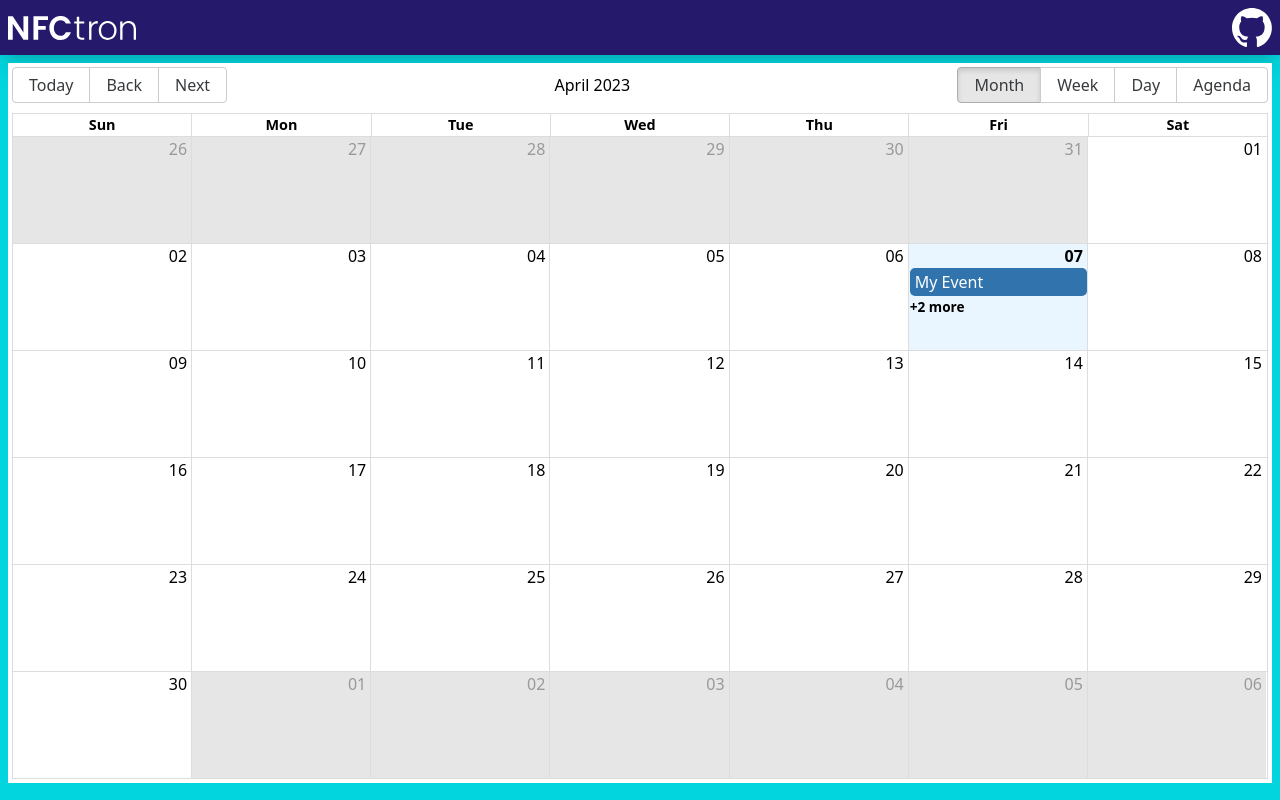
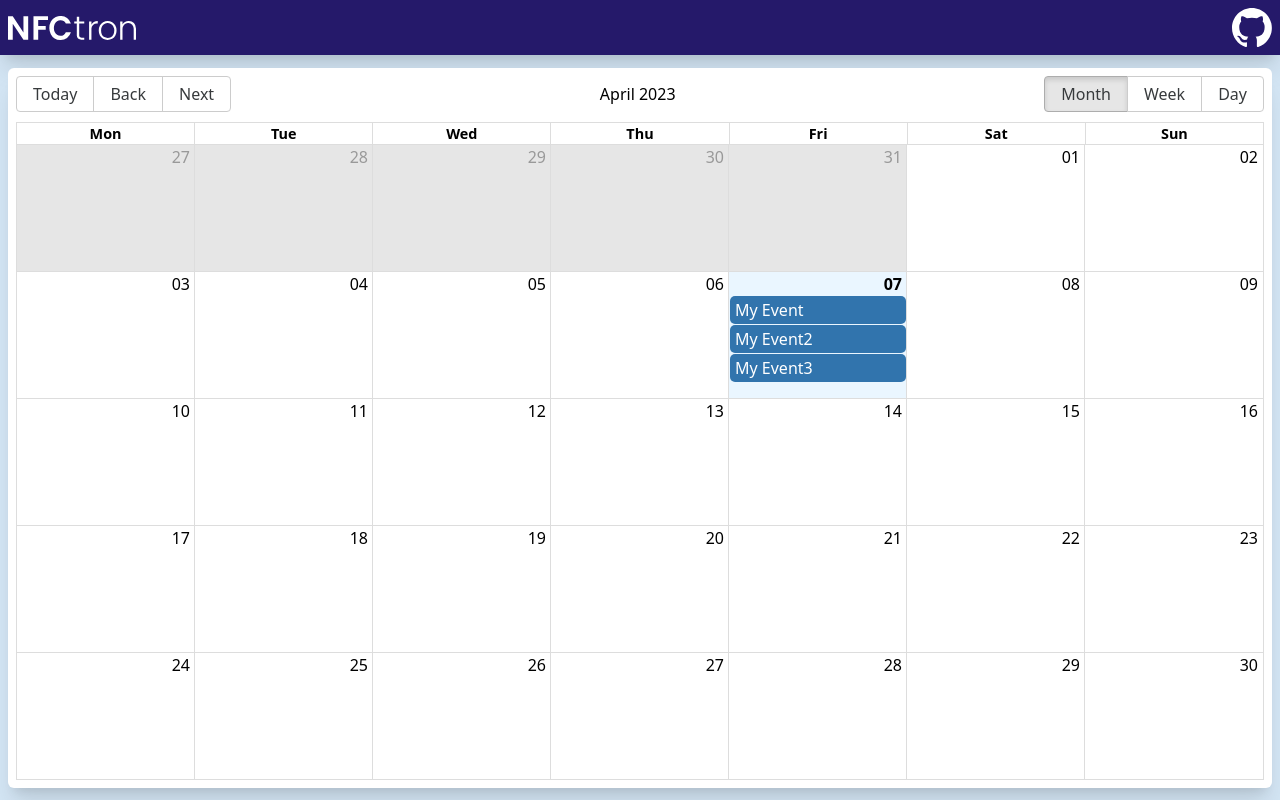
Before and after one commit to mrtnprzk/nfctron-calendar, a Next.js app: page / in a window 1280 px wide. Built offline with nearby package versions, Linux system fonts and the light colour scheme.

Commit message:
[UPDATE] styling + prepared function to add event

```diff
--- a/src/components/BigCalendar/BigCalendar.tsx
+++ b/src/components/BigCalendar/BigCalendar.tsx
@@ -6,9 +6,19 @@ import 'react-big-calendar/lib/css/react-big-calendar.css'
 
 interface BigCalendarProps {
     events: Event[]
+    handleSelectSlot: (event: Event) => void
+    handleSelectEvent: (event: Event) => void
 }
 
-const BigCalendar: FC<BigCalendarProps> = ({ events }) => {
+//to start week from monday
+moment.locale('en-US', {
+    week: {
+        dow: 1,
+        doy: 1,
+    },
+})
+
+const BigCalendar: FC<BigCalendarProps> = ({ events, handleSelectSlot, handleSelectEvent }) => {
     const localizer = momentLocalizer(moment)
 
     return (
@@ -17,8 +27,12 @@ const BigCalendar: FC<BigCalendarProps> = ({ events }) => {
             events={events}
             startAccessor="start"
             endAccessor="end"
-            style={{ height: '90vh' }}
-            className="bg-white p-1"
+            style={{ height: '90vh', padding: '0.5rem' }}
+            className="bg-white shadow-xl rounded-md"
+            onSelectEvent={handleSelectEvent}
+            onSelectSlot={handleSelectSlot}
+            selectable
+            views={['month', 'week', 'day']}
         />
     )
 }
--- a/src/components/Header/Header.tsx
+++ b/src/components/Header/Header.tsx
@@ -4,8 +4,8 @@ import { FC } from 'react'
 
 const Header: FC = ({}) => {
     return (
-        <header className="bg-nfcPurple shadow-xl p-2">
-            <div className="container flex justify-between items-center mx-auto">
+        <header className="bg-nfcPurpleDark shadow-xl p-2">
+            <div className="flex justify-between items-center max-w-screen-2xl mx-auto">
                 <Link href={'https://www.nfctron.com/'}>
                     <Image
                         src="/nfctron-logo.svg"
--- a/src/components/Layouts/AppLayout/AppLayout.tsx
+++ b/src/components/Layouts/AppLayout/AppLayout.tsx
@@ -7,9 +7,9 @@ interface AppLayoutProps {
 
 const AppLayout: FC<AppLayoutProps> = ({ children }) => {
     return (
-        <main className="flex flex-col h-[100vh] w-[100vw]">
+        <main className="bg-nfcPurpleLight flex flex-col h-screen w-screen">
             <Header />
-            <div className="container mx-auto p-2">{children}</div>
+            <div className="container max-w-screen-2xl m-auto p-2">{children}</div>
         </main>
     )
 }
--- a/src/pages/_document.tsx
+++ b/src/pages/_document.tsx
@@ -4,7 +4,7 @@ export default function Document() {
     return (
         <Html lang="en">
             <Head />
-            <body className="bg-nfcCyan">
+            <body className="bg-nfcPurpleDark">
                 <Main />
                 <NextScript />
             </body>
--- a/src/pages/index.tsx
+++ b/src/pages/index.tsx
@@ -1,7 +1,9 @@
 import BigCalendar from '@/components/BigCalendar/BigCalendar'
+import { useCallback, useState } from 'react'
+import { type Event } from 'react-big-calendar'
 
 export default function Home() {
-    const events = [
+    const [events, setEvents] = useState([
         {
             title: 'My Event',
             start: new Date(),
@@ -17,7 +19,17 @@ export default function Home() {
             start: new Date(),
             end: new Date(),
         },
-    ]
+    ])
 
-    return <BigCalendar events={events} />
+    const handleSelectSlot = useCallback(
+        (event: Event) => {
+            const title = window.prompt('New Event Name')
+            console.log(event, title)
+        },
+        [setEvents],
+    )
+
+    const handleSelectEvent = useCallback((event: Event) => console.log(event), [])
+
+    return <BigCalendar events={events} handleSelectSlot={handleSelectSlot} handleSelectEvent={handleSelectEvent} />
 }
--- a/tailwind.config.js
+++ b/tailwind.config.js
@@ -4,7 +4,9 @@ module.exports = {
     theme: {
         extend: {
             colors: {
-                nfcPurple: '#25196B',
+                nfcPurpleDark: '#25196A',
+                nfcPurple: '#7F46DB',
+                nfcPurpleLight: '#D3E5F4',
                 nfcCyan: '#03D5DE',
             },
         },
```
